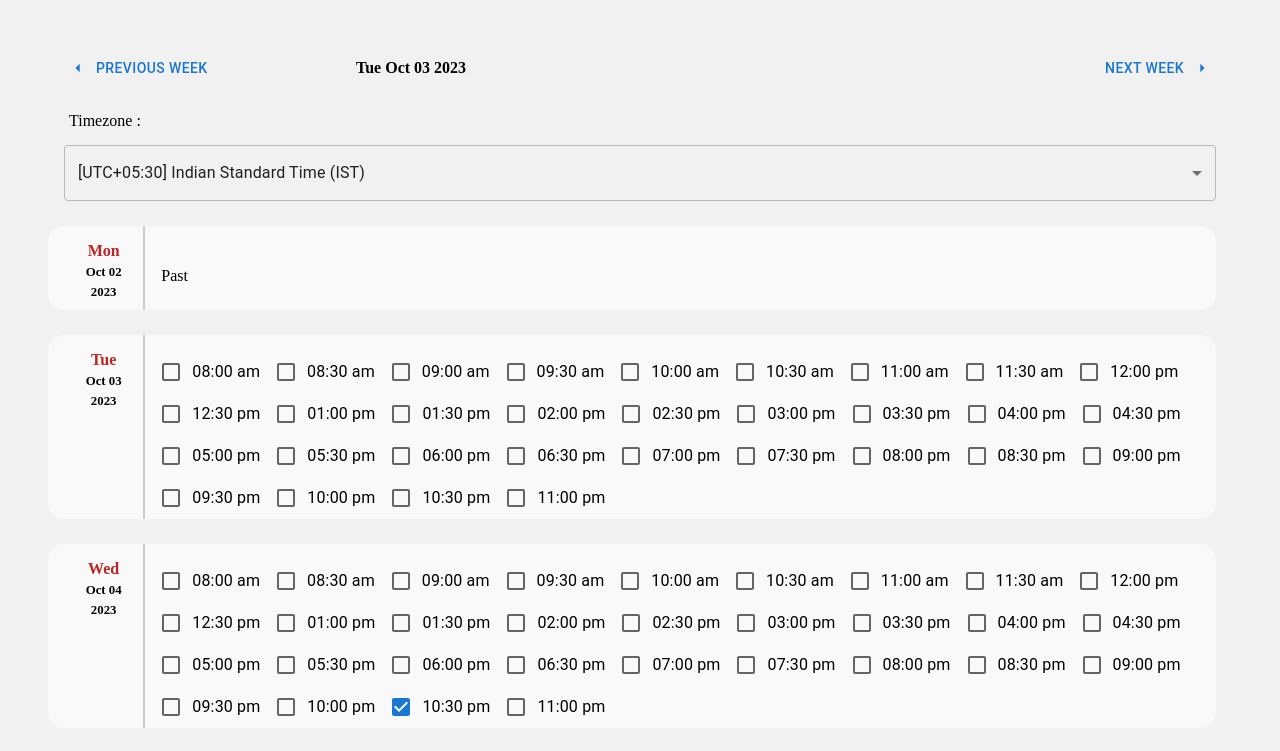
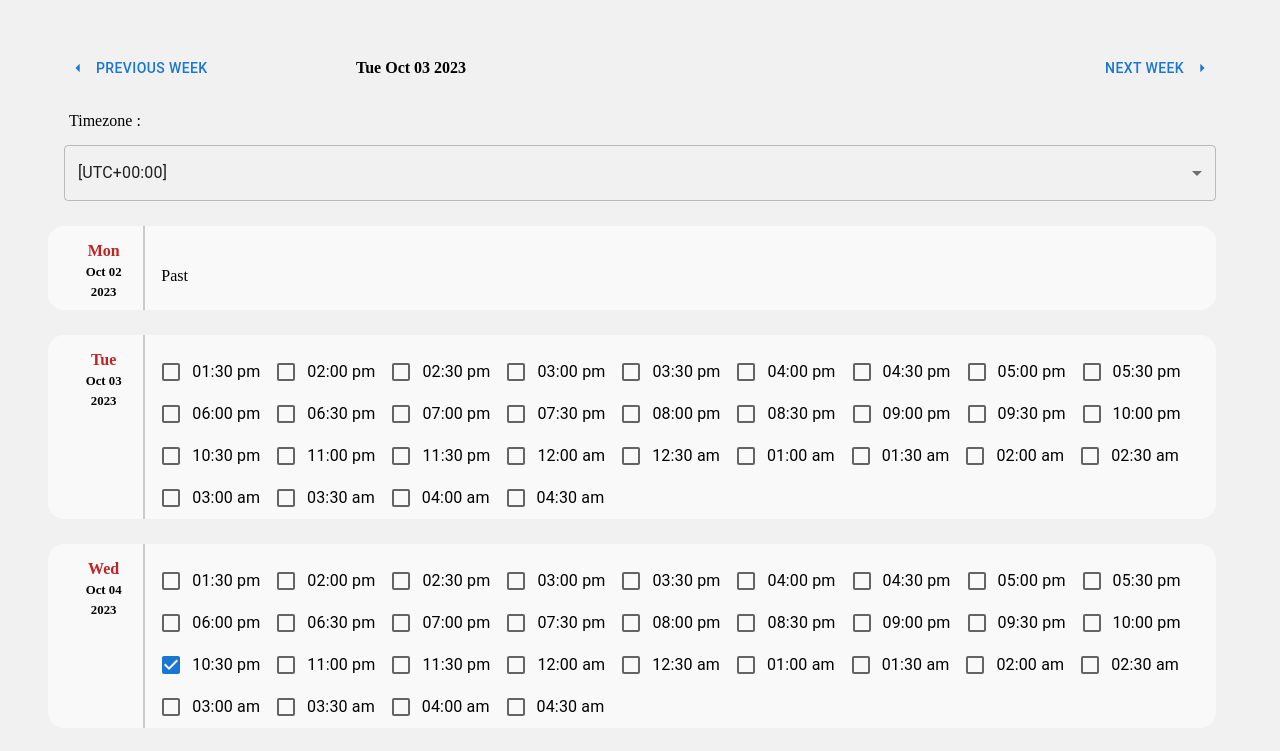
Before and after one commit to HarshitRatan/React-Timezone, a React (Create React App) app: page / in a window 1280 px wide. Shown: the top 751 px of the page. Built offline with nearby package versions, Linux system fonts and the light colour scheme.

Commit message:
minor changes

```diff
--- a/src/components/Calendar.jsx
+++ b/src/components/Calendar.jsx
@@ -2,7 +2,7 @@ import React from "react";
 import { Grid, Typography, Box } from "@mui/material";
 import CustomCheckBox from "./CustomCheckBox";
 
-const Calendar = ({ checkBoxTimeArray, dateValue }) => {
+const Calendar = ({ checkBoxTimeArray, dateValue, timeZone }) => {
   const dateNow = new Date();
   dateNow.setHours(0, 0, 0, 0);
   return (
@@ -61,7 +61,12 @@ const Calendar = ({ checkBoxTimeArray, dateValue }) => {
         {dateValue >= dateNow ? (
           <Box style={{ width: "100%" }}>
             {checkBoxTimeArray?.map((value, index) => (
-              <CustomCheckBox key={index} value={value} date={dateValue} />
+              <CustomCheckBox
+                key={index}
+                value={value}
+                date={dateValue}
+                timeZone={timeZone}
+              />
             ))}
           </Box>
         ) : (
--- a/src/components/CustomCheckBox.jsx
+++ b/src/components/CustomCheckBox.jsx
@@ -5,7 +5,7 @@ import Checkbox from "@mui/material/Checkbox";
 import Data from "../jsonData/jsonData.json";
 import moment from "moment";
 
-const CustomCheckBox = ({ value, date }) => {
+const CustomCheckBox = ({ value, date, timeZone }) => {
   const [checkedStatus, setCheckBoxStatus] = React.useState(false);
   React.useLayoutEffect(() => {
     var formatedDate = moment(date).format("YYYY-MM-DD").toString();
@@ -22,7 +22,12 @@ const CustomCheckBox = ({ value, date }) => {
     <FormGroup style={{ float: "left" }}>
       <FormControlLabel
         control={<Checkbox checked={checkedStatus} />}
-        label={moment(value, "hh:mm a").format("hh:mm a")}
+        label={
+          timeZone === 0
+          ? moment(value, "hh:mm a").utc().format("hh:mm a")
+          :
+          moment(value, "hh:mm a").format("hh:mm a")
+        }
       />
     </FormGroup>
   );
--- a/src/components/SelectInput.jsx
+++ b/src/components/SelectInput.jsx
@@ -18,8 +18,8 @@ export default function SelectInput({ timeZone, setTimeZone }) {
         Timezone :
       </Typography>
       <Select value={timeZone} onChange={handleChange}>
-        <MenuItem value={0}>[UTC+05:30] Indian Standard Time (IST)</MenuItem>
-        <MenuItem value={1}>[UTC 0]</MenuItem>
+        <MenuItem value={0}>[UTC+00:00]</MenuItem>
+        <MenuItem value={1}>[UTC+05:30] Indian Standard Time (IST)</MenuItem>
       </Select>
     </FormControl>
   );
--- a/src/constants/times.js
+++ b/src/constants/times.js
@@ -1,15 +1,4 @@
 export const times = [
-  "08:00",
-  "08:30",
-  "09:00",
-  "09:30",
-  "10:00",
-  "10:30",
-  "11:00",
-  "11:30",
-  "12:00",
-  "12:30",
-  "13:00",
   "13:30",
   "14:00",
   "14:30",
@@ -30,4 +19,15 @@ export const times = [
   "22:00",
   "22:30",
   "23:00",
-  ];
+  "23:30",
+  "00:00",
+  "00:30",
+  "01:00",
+  "01:30",
+  "02:00",
+  "02:30",
+  "03:00",
+  "03:30",
+  "04:00",
+  "04:30",
+];
--- a/src/jsonData/jsonData.json
+++ b/src/jsonData/jsonData.json
@@ -9,7 +9,7 @@
     "Id": 102,
     "name": "test 1",
     "date": "2023-10-05",
-    "time": "09:00"
+    "time": "19:00"
   },
   {
     "Id": 103,
@@ -21,6 +21,6 @@
     "Id": 104,
     "name": "test 3",
     "date": "2023-10-06",
-    "time": "08:00"
+    "time": "16:00"
   }
 ]
--- a/src/page/Home.jsx
+++ b/src/page/Home.jsx
@@ -58,7 +58,12 @@ const Home = () => {
       <SelectInput timeZone={timeZone} setTimeZone={setTimeZone} />
       {calendarArray?.length > 0 &&
         calendarArray?.map((value, index) => (
-          <Calendar key={index} checkBoxTimeArray={times} dateValue={value} />
+          <Calendar
+            key={index}
+            checkBoxTimeArray={times}
+            dateValue={value}
+            timeZone={timeZone}
+          />
         ))}
     </Container>
   );
```
